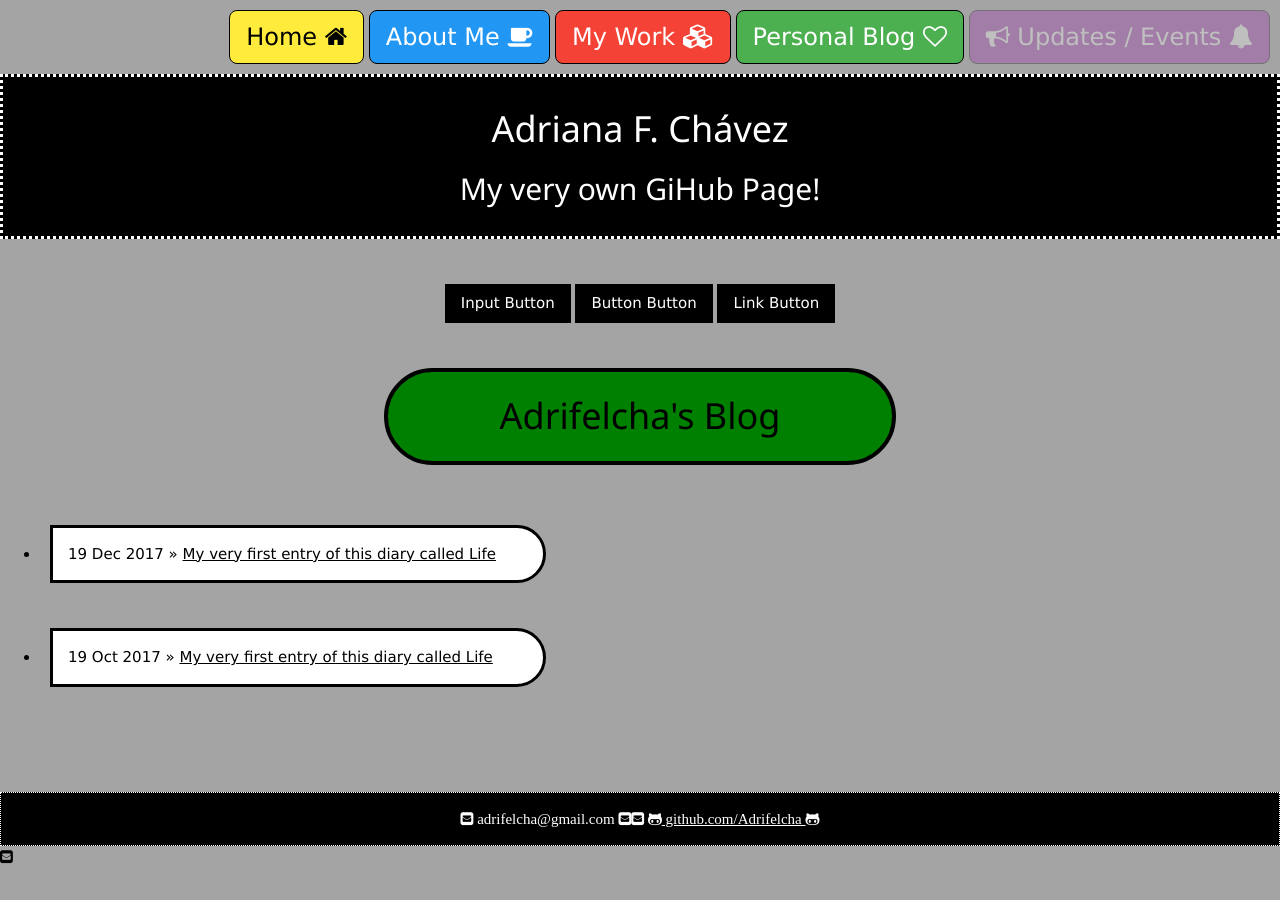
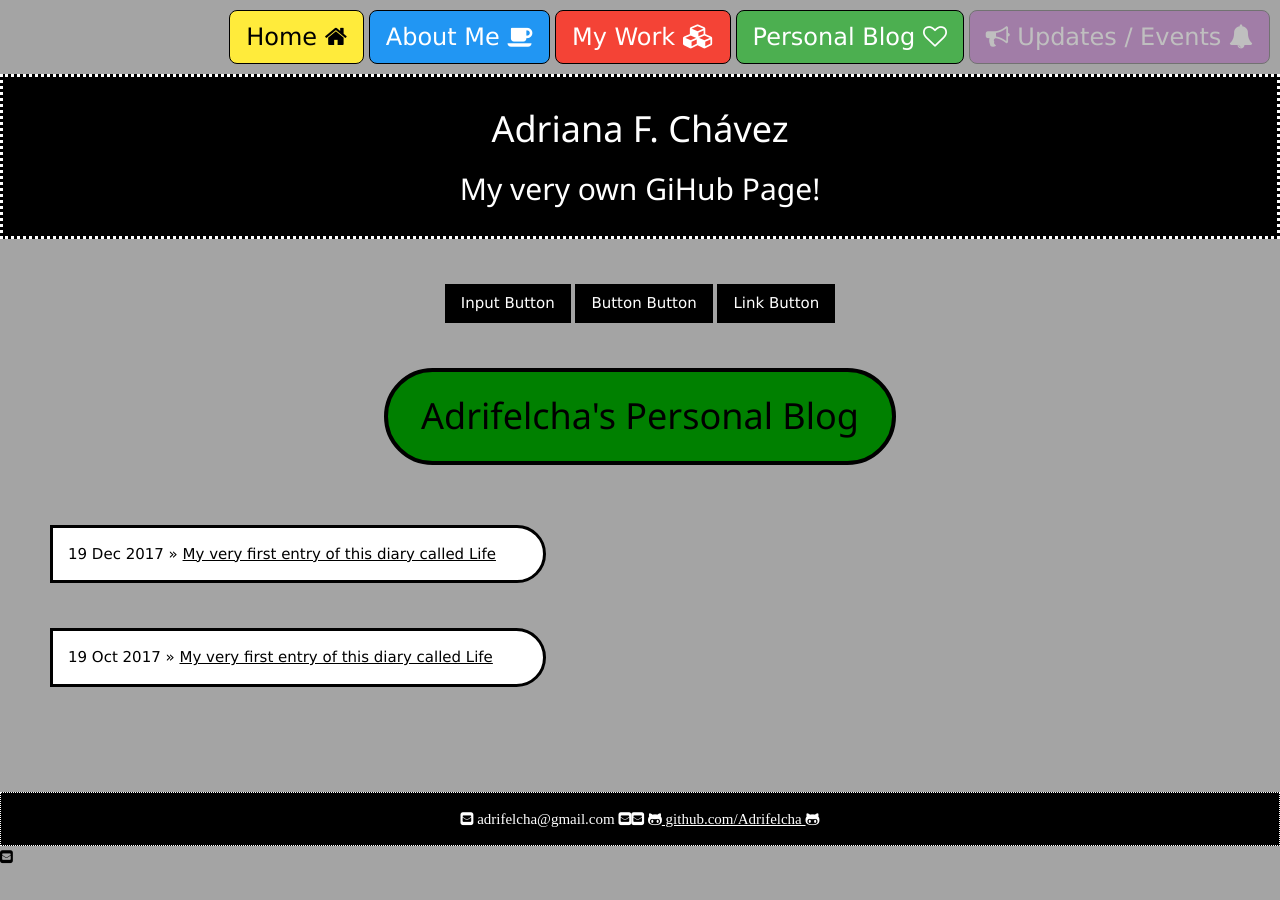
Before and after one commit to Adrifelcha/Adrifelcha-github.io, a Jekyll site: the page built from blog/index.html, in a window 1280 px wide. Built offline with Jekyll 4.4.1, drawn with Linux system fonts in a browser that asks for light colours.

Commit message:
Update index.html

```diff
--- a/blog/index.html
+++ b/blog/index.html
@@ -1,21 +1,17 @@
 ---
 layout: default
-title: Adrifelcha's Blog
+title: Adrifelcha's Personal Blog
 ---
 	<header class=style2 style="background-color: green;">
       		<h1 class="project-name">{{ page.title }}</h1>
     	</header>
-
 	<br><br>
 
 	<ul class="posts">
-
 	  {% for post in site.posts %}
-	    <li>
 	    <div class="container" style="background-color:white; margin-left:10px; padding: 1em; width:40%; border-top-right-radius: 50px; border-bottom-right-radius: 50px;">
 	    <span>{{ post.date | date_to_string }}</span> » <a href="{{ post.url }}" title="{{ post.title }}">{{ post.title }}</a>
 	    </div>
-	    </li>
 	    <br><br>
 	  {% endfor %}
 	</ul>
```
